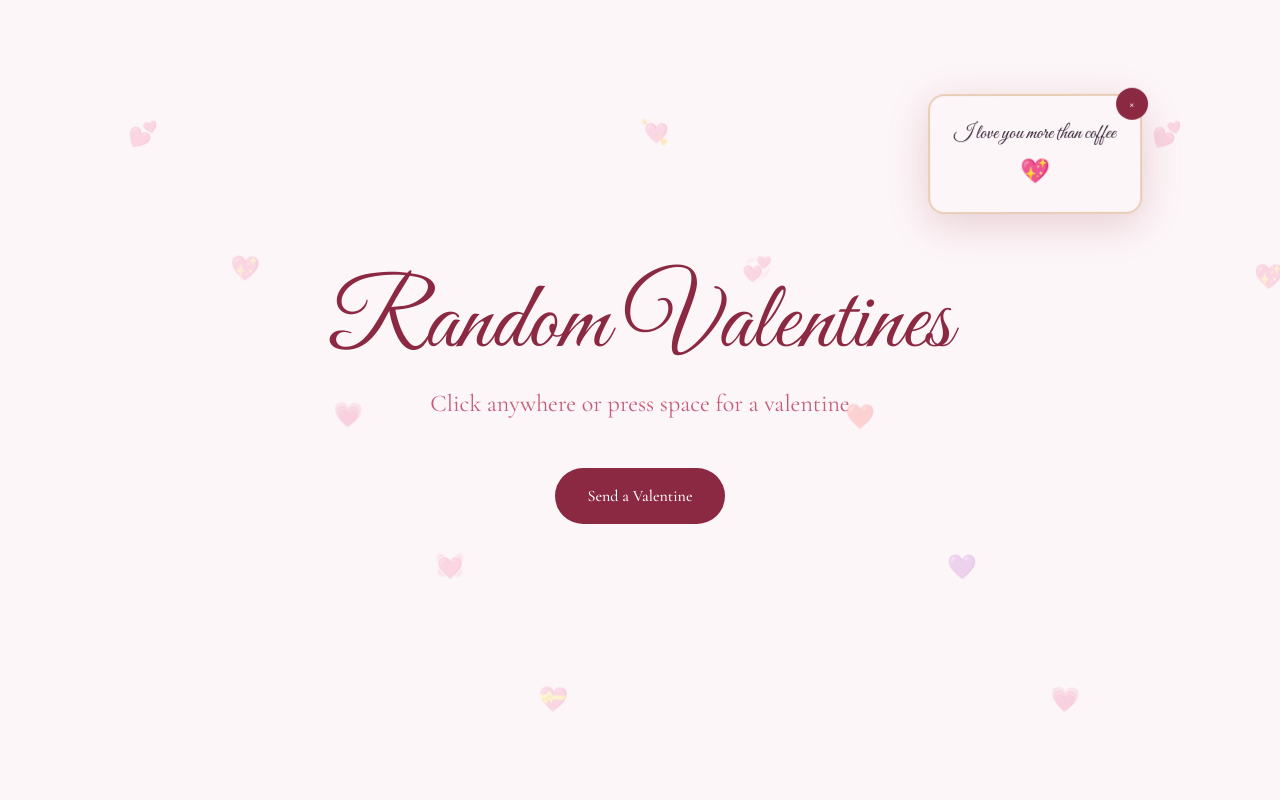
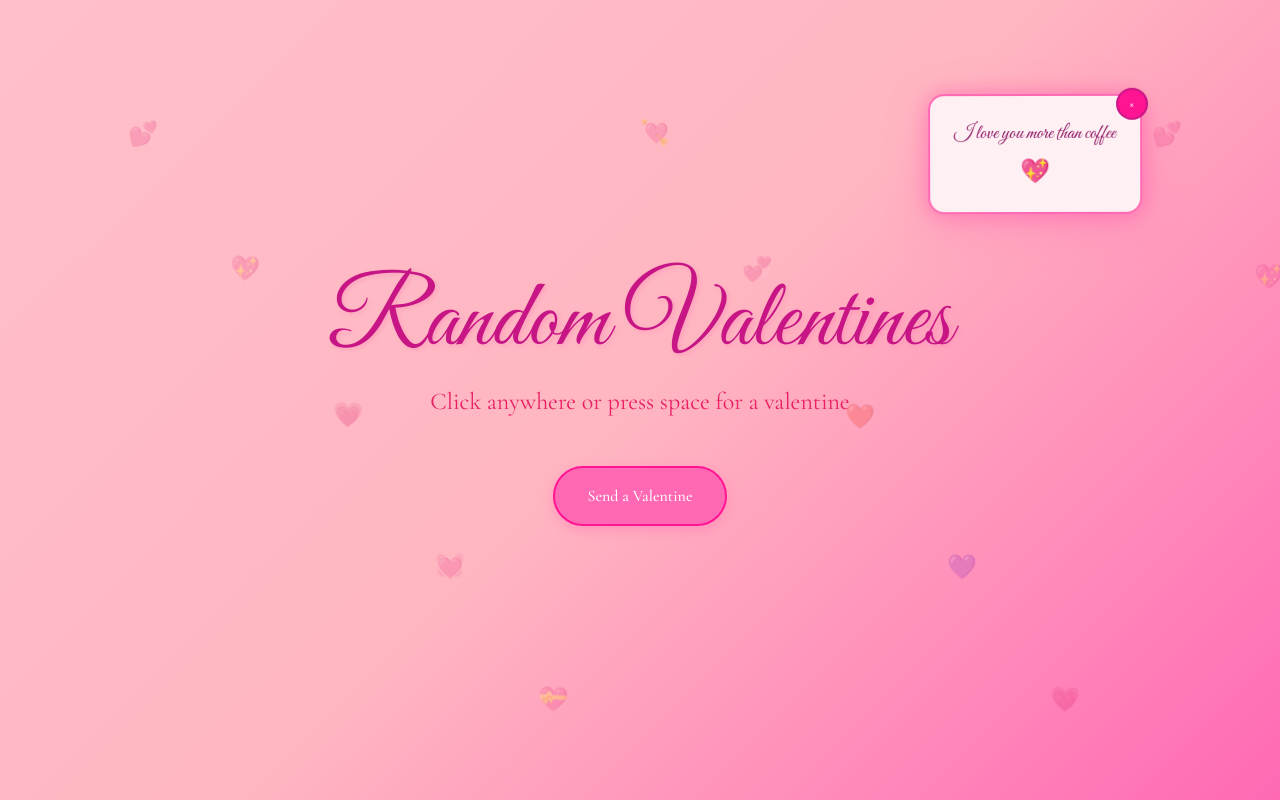
Before and after one commit to soooooooot/treehacks-agent-repo, a Next.js app: page / in a window 1280 px wide. Both pictures are taken after a click on the button "Send a Valentine". Built offline with nearby package versions, Linux system fonts and the light colour scheme.

Commit message:
fix: Transform the ENTIRE frontend to be pink-themed. Update global CSS, main

```diff
--- a/app/globals.css
+++ b/app/globals.css
@@ -3,17 +3,39 @@
 @theme {
   --font-display: "Great Vibes", cursive;
   --font-body: "Cormorant Garamond", serif;
-  --color-rose-deep: #8b2942;
-  --color-rose-soft: #c45c7a;
-  --color-blush: #f8e8ec;
-  --color-cream: #fdf6f8;
-  --color-gold: #d4a574;
-  --color-ink: #2d1b2e;
+
+  /* Pink Theme Colors */
+  --color-light-pink: #FFB6C1;
+  --color-hot-pink: #FF69B4;
+  --color-deep-pink: #FF1493;
+  --color-pink: #FFC0CB;
+  --color-material-pink: #E91E63;
+  --color-pale-violet-red: #DB7093;
+  --color-medium-violet-red: #C71585;
+
+  /* Semantic color naming */
+  --color-primary: #FF69B4;
+  --color-primary-dark: #FF1493;
+  --color-primary-light: #FFB6C1;
+  --color-secondary: #E91E63;
+  --color-accent: #DB7093;
+  --color-background: #FFC0CB;
+  --color-background-light: #FFE4E9;
+  --color-surface: #FFF0F3;
+  --color-text: #C71585;
+  --color-text-dark: #8B1464;
+  --color-border: #FF69B4;
+  --color-shadow: #FF69B4;
 }
 
 @layer base {
   html {
     font-family: var(--font-body);
+  }
+
+  body {
+    background: linear-gradient(135deg, #FFC0CB 0%, #FFB6C1 50%, #FF69B4 100%);
+    background-attachment: fixed;
   }
 }
 
@@ -57,10 +79,10 @@
 
 @keyframes pulse-glow {
   0%, 100% {
-    box-shadow: 0 0 20px rgba(196, 92, 122, 0.3);
+    box-shadow: 0 0 20px rgba(255, 105, 180, 0.5);
   }
   50% {
-    box-shadow: 0 0 40px rgba(196, 92, 122, 0.5);
+    box-shadow: 0 0 40px rgba(255, 20, 147, 0.7);
   }
 }
 
--- a/app/layout.tsx
+++ b/app/layout.tsx
@@ -26,7 +26,10 @@ export default function RootLayout({
 }>) {
   return (
     <html lang="en" className={`${greatVibes.variable} ${cormorant.variable}`}>
-      <body className="min-h-screen overflow-x-hidden bg-[#fdf6f8] text-[#2d1b2e] antialiased">
+      <body className="min-h-screen overflow-x-hidden bg-[#FFC0CB] text-[#8B1464] antialiased" style={{
+        background: 'linear-gradient(135deg, #FFC0CB 0%, #FFB6C1 50%, #FF69B4 100%)',
+        backgroundAttachment: 'fixed'
+      }}>
         {children}
       </body>
     </html>
--- a/app/page.tsx
+++ b/app/page.tsx
@@ -120,17 +120,23 @@ export default function Home() {
     <main
       className="relative min-h-screen cursor-pointer overflow-hidden"
       onClick={handleClick}
+      style={{
+        background: 'linear-gradient(135deg, #FFC0CB 0%, #FFB6C1 50%, #FF69B4 100%)',
+        backgroundAttachment: 'fixed',
+      }}
     >
       {/* Floating hearts background */}
       <div className="pointer-events-none absolute inset-0 overflow-hidden">
         {floatingHearts.map((heart, i) => (
           <span
             key={i}
-            className="absolute text-2xl opacity-20"
+            className="absolute text-2xl"
             style={{
               left: `${heart.left}%`,
               top: `${heart.top}%`,
               animation: `float ${heart.duration}s ease-in-out ${heart.delay}s infinite`,
+              opacity: 0.3,
+              color: '#FF1493',
             }}
           >
             {heart.emoji}
@@ -141,12 +147,16 @@ export default function Home() {
       {/* Hero area */}
       <div className="relative z-10 flex min-h-screen flex-col items-center justify-center px-6 py-8">
         <h1
-          className="mb-4 text-6xl font-[family-name:var(--font-display)] text-[#8b2942] md:text-8xl"
-          style={{ fontFamily: "var(--font-display)" }}
+          className="mb-4 text-6xl font-[family-name:var(--font-display)] md:text-8xl"
+          style={{
+            fontFamily: "var(--font-display)",
+            color: '#C71585',
+            textShadow: '2px 2px 4px rgba(255, 105, 180, 0.3)',
+          }}
         >
           Random Valentines
         </h1>
-        <p className="mb-12 text-center text-xl text-[#c45c7a] md:text-2xl">
+        <p className="mb-12 text-center text-xl md:text-2xl" style={{ color: '#E91E63' }}>
           Click anywhere or press space for a valentine
         </p>
         <button
@@ -154,8 +164,30 @@ export default function Home() {
             e.stopPropagation();
             addPopup();
           }}
-          className="rounded-full bg-[#8b2942] px-8 py-4 text-white font-medium transition-all hover:bg-[#c45c7a] hover:scale-105 active:scale-95"
-          style={{ fontFamily: "var(--font-body)" }}
+          className="rounded-full px-8 py-4 font-medium transition-all"
+          style={{
+            fontFamily: "var(--font-body)",
+            backgroundColor: '#FF69B4',
+            color: '#FFFFFF',
+            border: '2px solid #FF1493',
+            boxShadow: '0 4px 12px rgba(255, 105, 180, 0.4)',
+          }}
+          onMouseEnter={(e) => {
+            e.currentTarget.style.backgroundColor = '#FF1493';
+            e.currentTarget.style.transform = 'scale(1.05)';
+            e.currentTarget.style.boxShadow = '0 6px 20px rgba(255, 20, 147, 0.6)';
+          }}
+          onMouseLeave={(e) => {
+            e.currentTarget.style.backgroundColor = '#FF69B4';
+            e.currentTarget.style.transform = 'scale(1)';
+            e.currentTarget.style.boxShadow = '0 4px 12px rgba(255, 105, 180, 0.4)';
+          }}
+          onMouseDown={(e) => {
+            e.currentTarget.style.transform = 'scale(0.95)';
+          }}
+          onMouseUp={(e) => {
+            e.currentTarget.style.transform = 'scale(1.05)';
+          }}
         >
           Send a Valentine
         </button>
@@ -175,21 +207,47 @@ export default function Home() {
           onClick={(e) => e.stopPropagation()}
         >
           <div
-            className="animate-pop-in rounded-2xl border-2 border-[#d4a574]/50 bg-[#fdf6f8] p-6 shadow-xl transition-all hover:scale-105 hover:shadow-2xl"
+            className="animate-pop-in rounded-2xl p-6 transition-all"
             style={{
               animationDelay: `${popup.delay}ms`,
-              boxShadow: "0 10px 40px rgba(139, 41, 66, 0.2)",
+              backgroundColor: '#FFF0F3',
+              border: '2px solid #FF69B4',
+              boxShadow: '0 10px 40px rgba(255, 105, 180, 0.4), 0 0 20px rgba(255, 20, 147, 0.3)',
+            }}
+            onMouseEnter={(e) => {
+              e.currentTarget.style.transform = 'scale(1.05)';
+              e.currentTarget.style.boxShadow = '0 15px 50px rgba(255, 105, 180, 0.5), 0 0 30px rgba(255, 20, 147, 0.4)';
+            }}
+            onMouseLeave={(e) => {
+              e.currentTarget.style.transform = 'scale(1)';
+              e.currentTarget.style.boxShadow = '0 10px 40px rgba(255, 105, 180, 0.4), 0 0 20px rgba(255, 20, 147, 0.3)';
             }}
           >
           <button
             onClick={() => removePopup(popup.id)}
-            className="absolute -right-2 -top-2 flex h-8 w-8 items-center justify-center rounded-full bg-[#8b2942] text-white text-sm hover:bg-[#c45c7a]"
+            className="absolute -right-2 -top-2 flex h-8 w-8 items-center justify-center rounded-full text-sm transition-all"
+            style={{
+              backgroundColor: '#FF1493',
+              color: '#FFFFFF',
+              border: '2px solid #C71585',
+            }}
+            onMouseEnter={(e) => {
+              e.currentTarget.style.backgroundColor = '#E91E63';
+              e.currentTarget.style.transform = 'scale(1.1)';
+            }}
+            onMouseLeave={(e) => {
+              e.currentTarget.style.backgroundColor = '#FF1493';
+              e.currentTarget.style.transform = 'scale(1)';
+            }}
           >
             ×
           </button>
           <p
-            className="max-w-[280px] text-center text-xl text-[#2d1b2e]"
-            style={{ fontFamily: "var(--font-display)" }}
+            className="max-w-[280px] text-center text-xl"
+            style={{
+              fontFamily: "var(--font-display)",
+              color: '#8B1464',
+            }}
           >
             {popup.message}
           </p>
```
Also changed, not shown: 2 other files (tests, documents, lock files or other folders).
